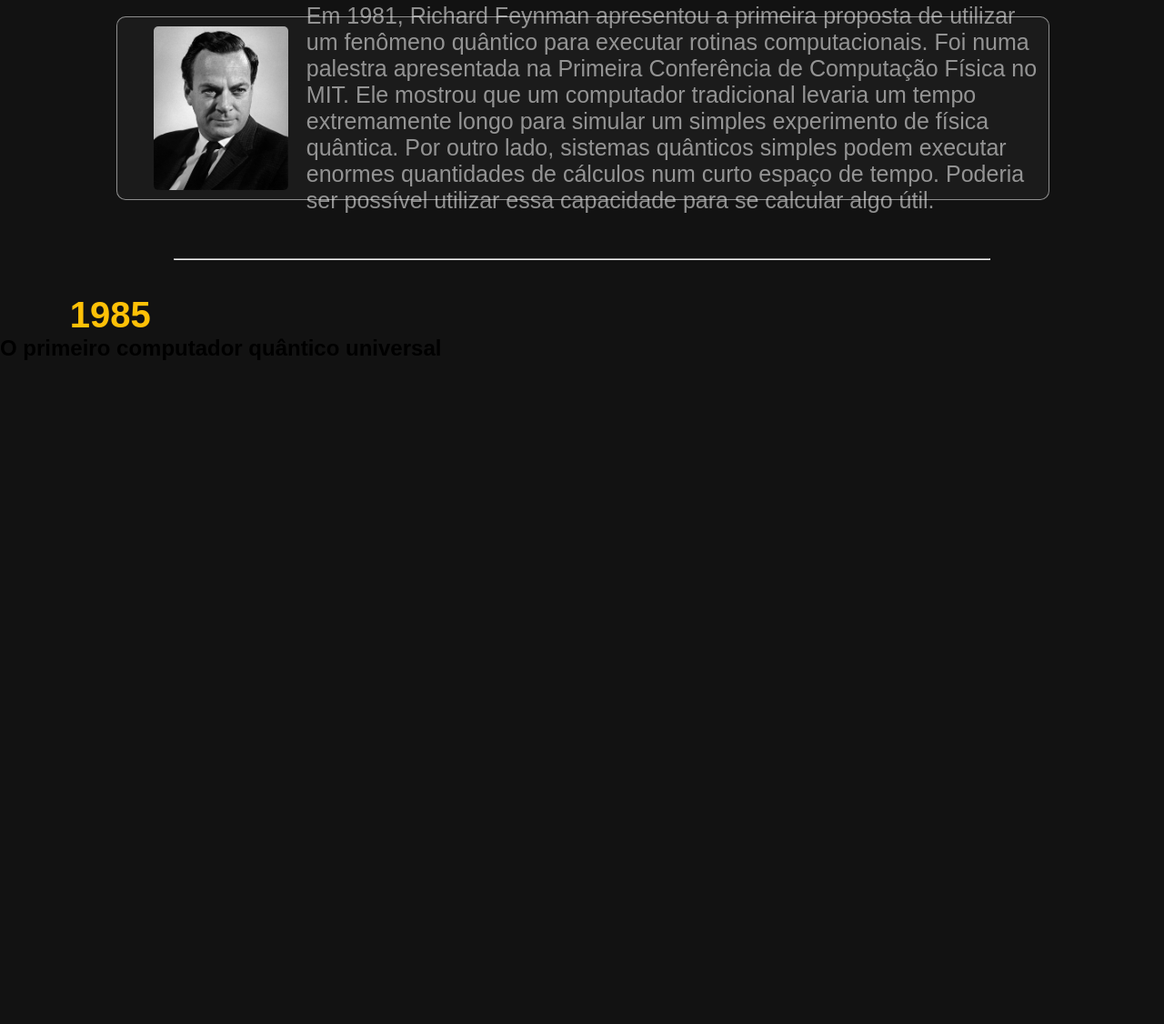
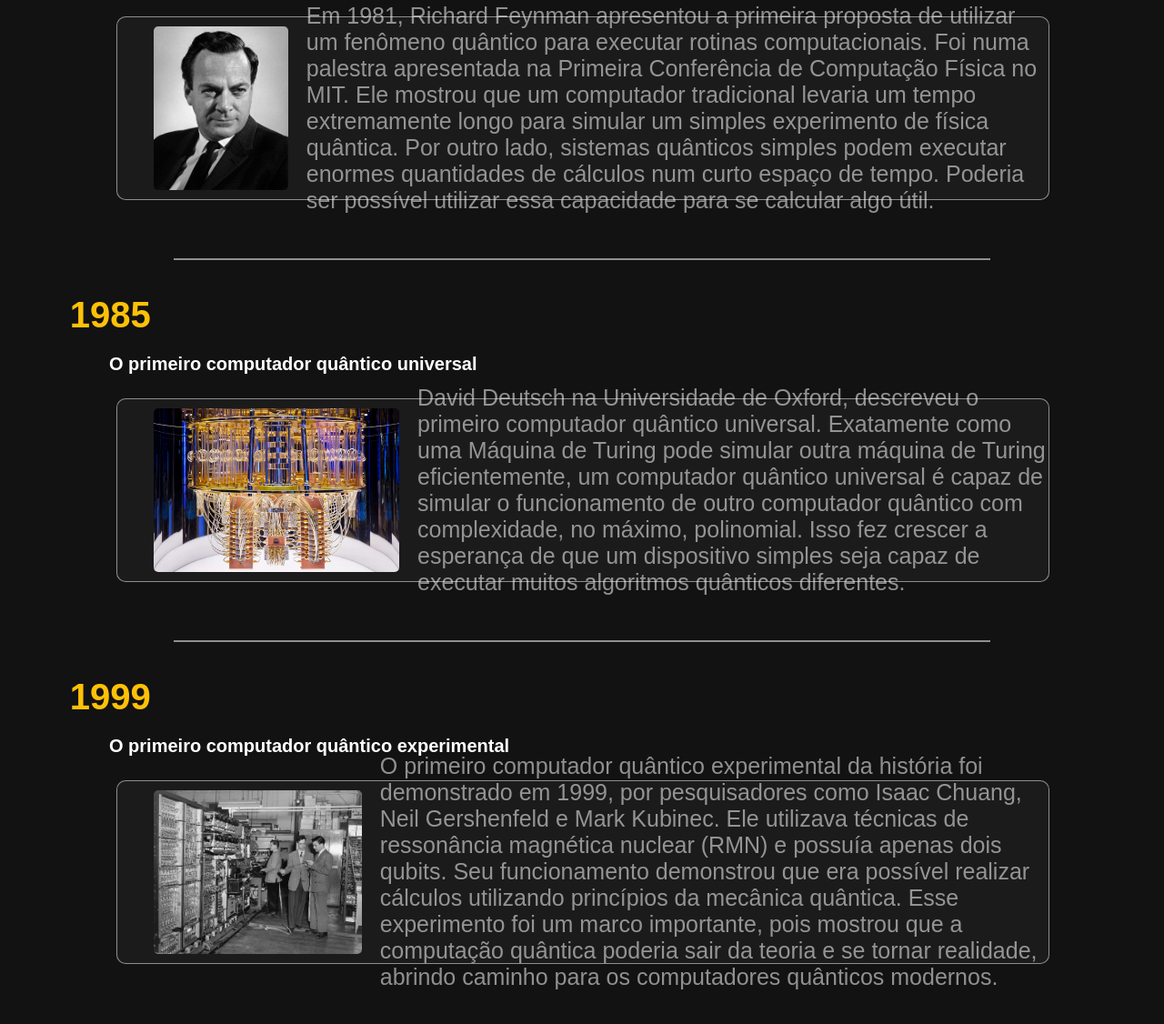
Before and after one commit to SENAI-Cotia/DS-SEDUC-2026-2-GP4-AETHER_LABS, a plain HTML site: page pages/historia.html in a window 1280 px wide. Shown: the part 352-1478 px from the top of the page at 91% size. Before the commit the page ends 800 px from the top, so only its background shows below. Drawn offline with Linux system fonts and the light colour scheme.

Commit message:
Projeto quase finalizado

```diff
--- a/pages/historia.html
+++ b/pages/historia.html
@@ -3,8 +3,9 @@
 <head>
     <meta charset="UTF-8">
     <meta name="viewport" content="width=device-width, initial-scale=1.0">
-    <title>Document</title>
+    <title>História</title>
     <link rel="stylesheet" href="../styles/historia.css">
+    <link rel="shortcut icon" href="../imagens/logoSimples.png" type="image/png">
 </head>
 <body>
     <div class="navbar">
@@ -48,7 +49,7 @@
     </div>
 
     <div class="historia">
-        <a href="#">História</a>
+        <a href="#" id="history">História</a>
     </div>
 
     <div class="pai">
@@ -71,6 +72,30 @@
             <h1>1985</h1>
             <h2>O primeiro computador quântico universal</h2>
         </div>
+
+        <div class="richard">
+            <img src="../imagens/computador.quantico_img.webp" alt="">
+            <p>David Deutsch na Universidade de Oxford, descreveu o primeiro computador quântico universal. Exatamente
+                como uma Máquina de Turing pode simular outra máquina de Turing eficientemente, um computador quântico
+                universal é capaz de simular o funcionamento de outro computador quântico com complexidade, no máximo,
+                polinomial. Isso fez crescer a esperança de que um dispositivo simples seja capaz de executar muitos algoritmos quânticos diferentes.</p>
+        </div>
+         <hr>
+
+         <div id="ano2">
+            <h1>1999</h1>
+            <h2>O primeiro computador quântico experimental</h2>
+        </div>
+
+        <div class="richard">
+            <img src="../imagens/2_img_computador.quantico.experimetal.jpg" alt="">
+            <p>O primeiro computador quântico experimental da história foi demonstrado em 1999, por pesquisadores como Isaac Chuang, Neil Gershenfeld e Mark Kubinec.
+                Ele utilizava técnicas de ressonância magnética nuclear (RMN) e possuía apenas dois qubits. Seu funcionamento demonstrou que era possível realizar cálculos
+                 utilizando princípios da mecânica quântica. Esse experimento foi um marco importante, pois mostrou que a computação quântica poderia sair da teoria e se tornar
+                 realidade, abrindo caminho para os computadores quânticos modernos.</p>
+        </div>
     </div>
+
+    <br><br><br><br>
 </body>
 </html>
--- a/styles/historia.css
+++ b/styles/historia.css
@@ -183,4 +183,18 @@ hr{
     width: 70%;
     margin: 0 auto;
     margin-top: 5%;
+    border: 1px solid rgba(255, 255, 255, 0.534) ;
 }
+#ano2 h2{
+
+    color: white;
+    margin-left: 120px;
+    font-size: 18px;
+    margin-top: 20px;
+    font-size: 20px;
+}
+
+.historia{
+    margin-top: 5%;
+    margin-right: 30%;
+}
```
Also changed, not shown: pages/login.html (+1 -0 lines), imagens/2_img_computador.quantico.experimetal.jpg (added), imagens/computador.quantico_img.webp (added).
